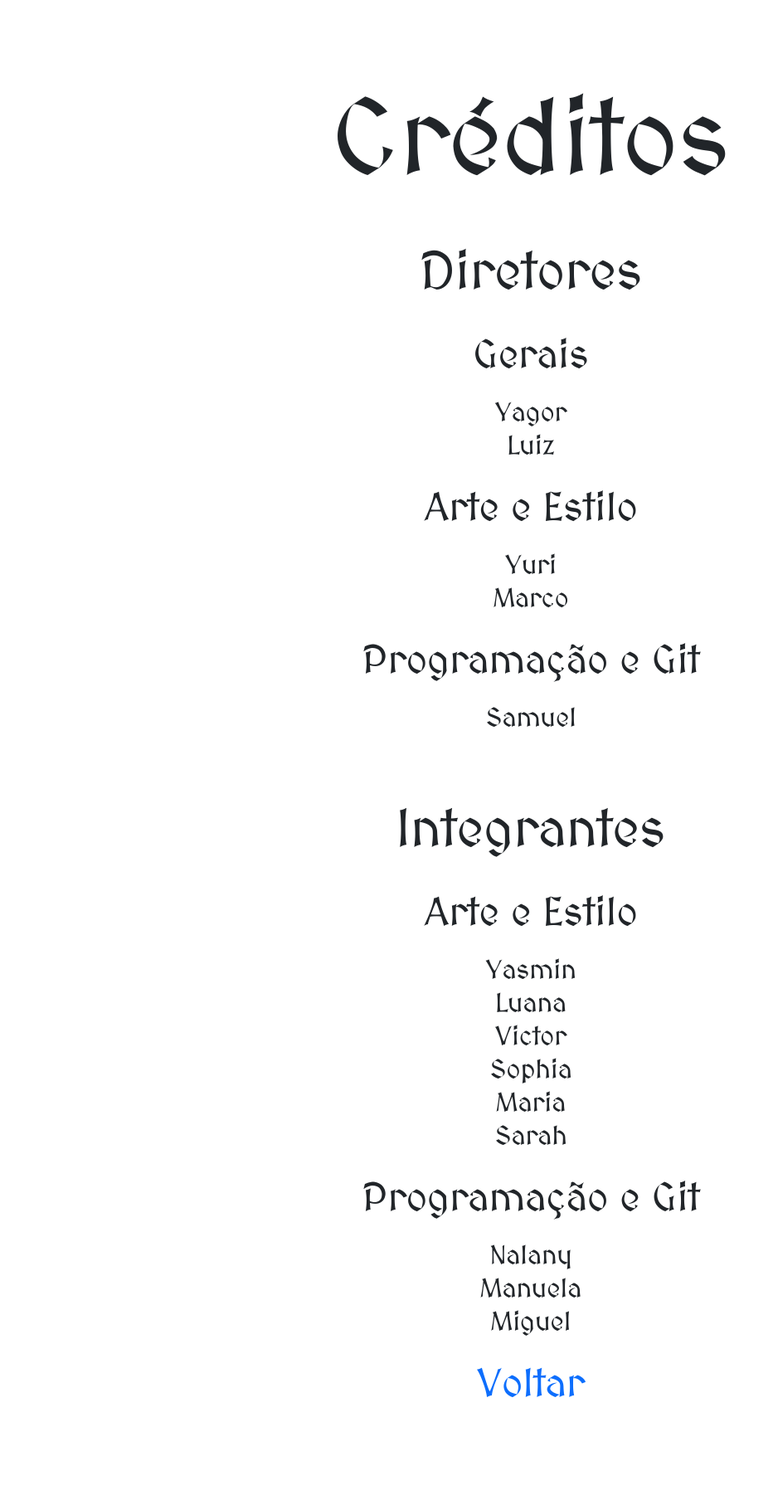
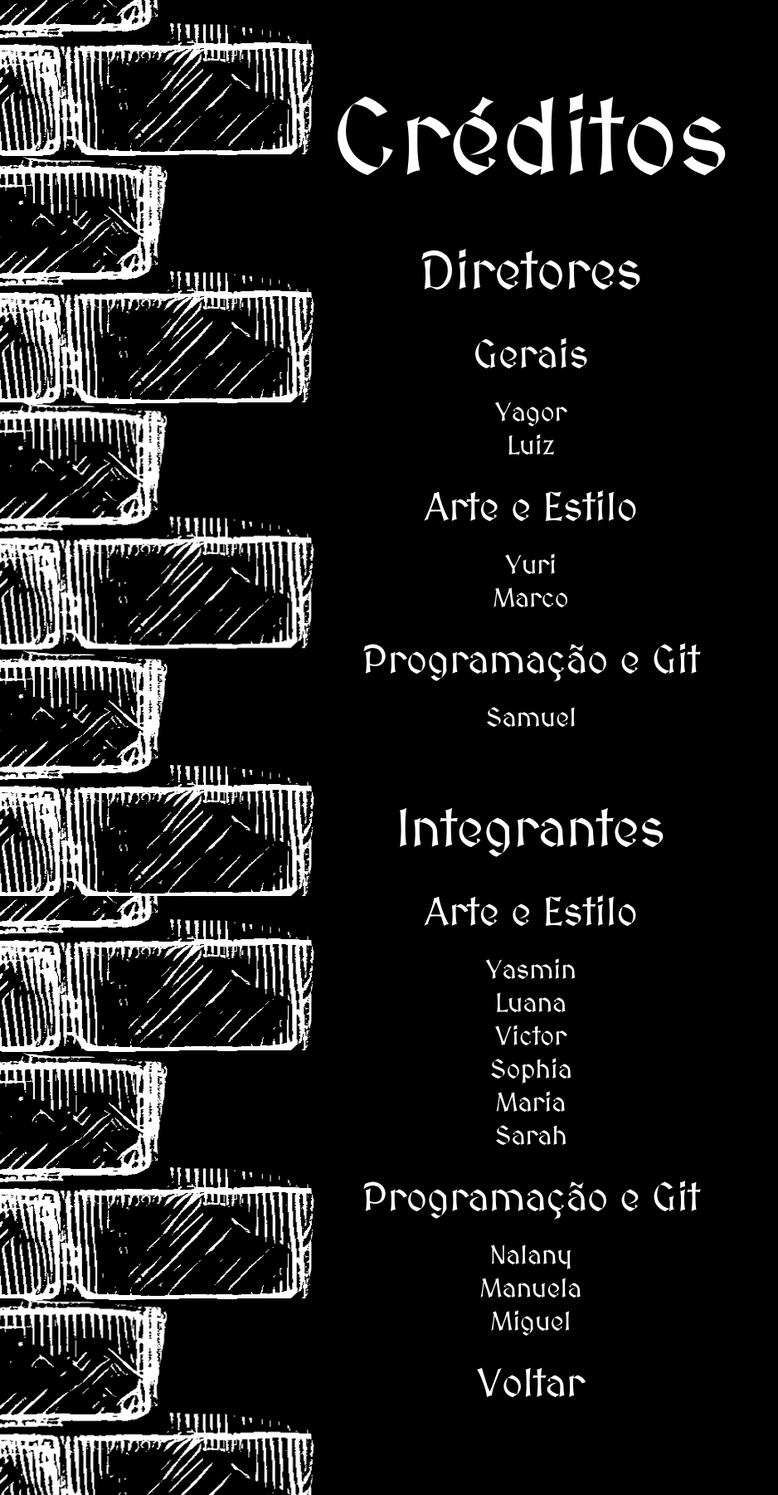
Before and after one commit to Samuel-fernandesf/Jogo-Lobisomem, a Flask app: page /creditos in a window 1280 px wide. Shown: the whole page at 83% size, without its empty margins (0-938 px from the left). Run offline with Flask 3, Linux system fonts and the light colour scheme; parts of the project's set-up code (start-up, migrations or seed data) failed here and were passed over.

Commit message:
css casa

```diff
--- a/app/static/estilos/style.css
+++ b/app/static/estilos/style.css
@@ -4,6 +4,8 @@ body {
     font-family: "MedievalSharp", serif;
     font-weight: 400;
     font-style: normal;
+    background-image: url('img/backgroundgeral.png');
+    color: white;
   }
 
 .title{
@@ -69,7 +71,6 @@ body {
 }
 .a-h{
     color: white;
-
 }
 .a-h:hover{
     color: rgb(173, 173, 173);
--- a/app/templates/creditos.html
+++ b/app/templates/creditos.html
@@ -40,7 +40,7 @@
             <p class="p">Miguel</p>
         </div>
     </div>
-    <a href="/" class="p_s">Voltar</a>
+    <a href="/" class="p_s a-h">Voltar</a>
 </div>
 
 
--- a/app/templates/historia.html
+++ b/app/templates/historia.html
@@ -12,7 +12,7 @@
                 A Condessa busca a séculos a formação de um reino somente com seus iguais, ou seja, um reino somente composto por criaturas, a exterminação dos humanos é algo crucial para seu objetivo se concretizar.
             </p>
         </div>
-        <a href="/" class="p_s">Voltar</a>
+        <a href="/" class="p_s a-h">Voltar</a>
     </div>
 
 {%endblock%}
--- a/app/templates/jogo_form.html
+++ b/app/templates/jogo_form.html
@@ -1,9 +1,11 @@
 {% extends "modelo.html" %}
 
 {% block conteudo %}
+<center><div>
     <h1>Biblioteca</h1>
     <form method="POST" action="{{url_for('form.adicionar_form')}}">
         <input type="text" name="nome" placeholder="Nome do jogador" required>
         <button type="submit">Adicionar</button>
     </form>
+</div>
 {% endblock conteudo %}
--- a/app/templates/tutorial.html
+++ b/app/templates/tutorial.html
@@ -10,7 +10,7 @@
                 <br>
                 O jogo se alterna entre o dia e a noite. Durante o noite as criaturas escolhem um morador do reino para matar. Durante o dia, os jogadores votam em um jogador que suspeitam ser a criatura.</p>
         </div>
-        <a href="/" class="p_s">Voltar</a>
+        <a href="/" class="p_s a-h ds">Voltar</a>
     </div>
 
 {%endblock%}
```
Also changed, not shown: app/static/estilos/img/backgroundgeral.png (added).
